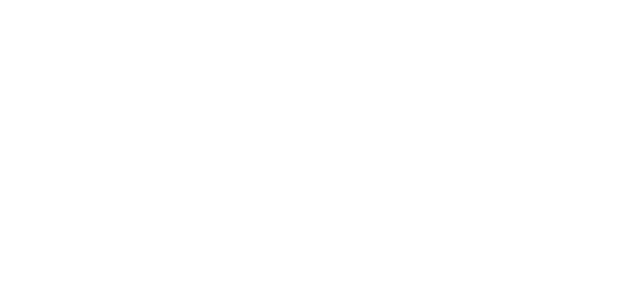
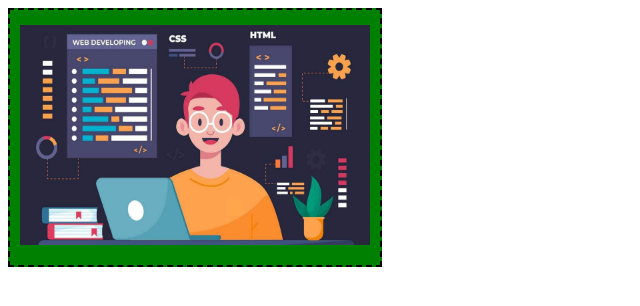
Before and after one commit to danikkkkk12/HW-11, a plain HTML site: page index.html in a window 1280 px wide. Shown: the whole page, without its empty margins (0-640 px from the left). Drawn offline with Linux system fonts and the light colour scheme.

Commit message:
Зробив сайт

```diff
--- a/index.html
+++ b/index.html
@@ -1 +1,14 @@
-<p></p>
+<!DOCTYPE html>
+<html lang="en">
+<head>
+    <meta charset="UTF-8">
+    <meta name="viewport" content="width=device-width, initial-scale=1.0">
+    <title>Homework</title>
+    <link rel="stylesheet" href="style.css">
+</head>
+<body>
+    <div>
+        <img src="photos/Image1.jpg" alt="IT" class="images">
+    </div>
+</body>
+</html>
--- /dev/null
+++ b/style.css
@@ -0,0 +1,7 @@
+.images{
+    width: 350px;
+    height: 220px;
+    padding: 15px 10px 20px 10px;
+    border: 2px dashed black;
+    background-color: green;
+}
```
Also changed, not shown: photos/Image1.jpg (added).
